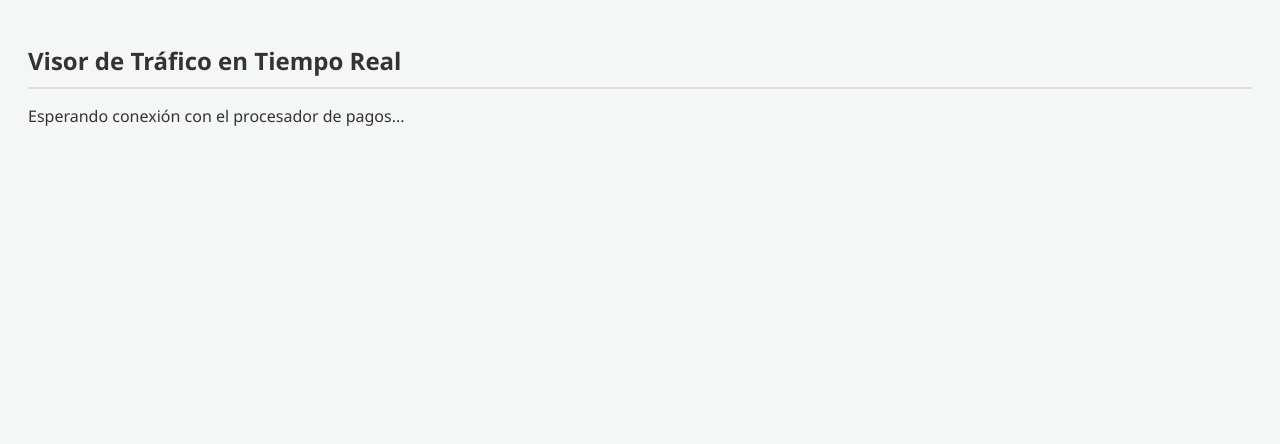
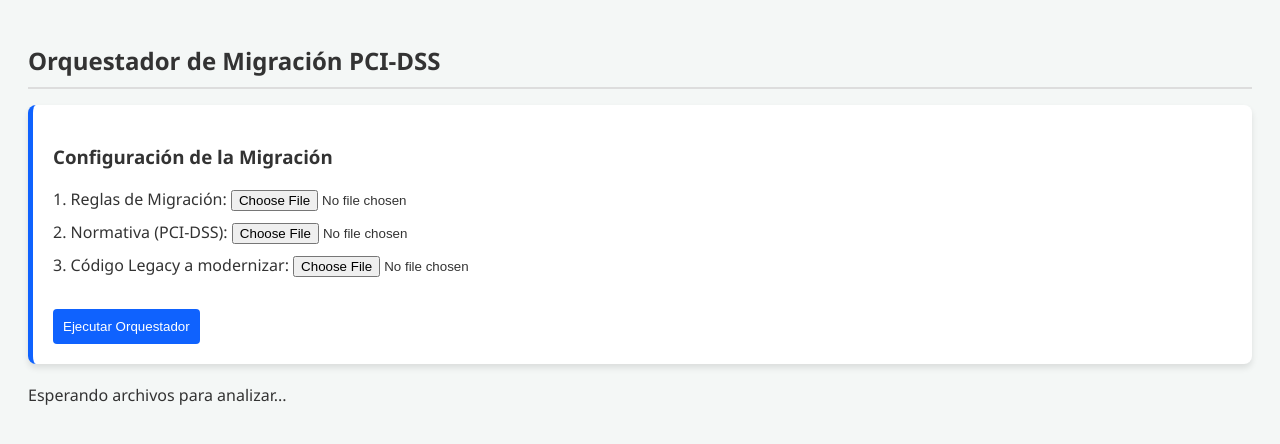
Before and after one commit to AdrianArana/hackaton, a Flask app: page / in a window 1280 px wide. Shown: the top 444 px of the page. Run offline with Flask 3, Linux system fonts and the light colour scheme.

Commit message:
COMMIT CON INTERFAZ TRAMPA

```diff
--- a/templates/index.html
+++ b/templates/index.html
@@ -7,29 +7,63 @@
         body { font-family: 'Segoe UI', Tahoma, Geneva, Verdana, sans-serif; background-color: #f4f7f6; padding: 20px; color: #333; }
         .tarjeta { background: white; padding: 20px; border-radius: 8px; margin-top: 15px; box-shadow: 0 4px 6px rgba(0,0,0,0.1); border-left: 5px solid #0f62fe; }
         h1 { font-size: 24px; border-bottom: 2px solid #ddd; padding-bottom: 10px; }
+        input[type="file"] { margin-bottom: 10px; }
     </style>
 </head>
 <body>
-    <h1>Visor de Tráfico en Tiempo Real</h1>
-    <div id="resultados">
-        <p>Esperando conexión con el procesador de pagos...</p>
+    <h1>Orquestador de Migración PCI-DSS</h1>
+
+    <div class="tarjeta">
+        <h3>Configuración de la Migración</h3>
+        <label>1. Reglas de Migración:</label> <input type="file" id="fileReglas"><br>
+        <label>2. Normativa (PCI-DSS):</label> <input type="file" id="fileNormativas"><br>
+        <label>3. Código Legacy a modernizar:</label> <input type="file" id="fileCodigo"><br><br>
+
+        <button onclick="enviarArchivos()" style="padding: 10px; background: #0f62fe; color: white; border: none; cursor: pointer; border-radius: 4px;">Ejecutar Orquestador</button>
+    </div>
+
+    <div id="resultados" style="margin-top: 20px;">
+        <p>Esperando archivos para analizar...</p>
     </div>
 
     <script>
-        function cargarDatos() {
+        function enviarArchivos() {
+            const reglas = document.getElementById('fileReglas').files[0];
+            const normativas = document.getElementById('fileNormativas').files[0];
+            const codigo = document.getElementById('fileCodigo').files[0];
+
+            if (!reglas || !normativas || !codigo) return alert("Por favor, sube los 3 archivos requeridos.");
+
+            document.getElementById('resultados').innerHTML = "<div class='tarjeta'><p>Analizando normativas y refactorizando código en segundo plano...</p></div>";
+
+            const formData = new FormData();
+            formData.append("reglas", reglas);
+            formData.append("normativas", normativas);
+            formData.append("codigo", codigo);
+
+            fetch('/api/upload', { method: 'POST', body: formData })
+                .then(response => response.json())
+                .then(data => {
+                    // El visor de Flask recargará la pantalla automáticamente cuando FastAPI responda
+                    console.log("Archivos en proceso");
+                })
+                .catch(error => console.error('Error:', error));
+        }
+
+        // Bucle para recargar la pantalla si el backend ha devuelto el código refactorizado
+        setInterval(() => {
             fetch('/api/datos')
                 .then(response => response.json())
                 .then(data => {
-                    document.getElementById('resultados').innerHTML =
-                        `<div class="tarjeta">
-                            <strong>Estado de la Transacción:</strong> ${data.estado} <br><br>
-                            <strong>Detalles (Log):</strong> ${data.info}
-                        </div>`;
-                })
-                .catch(error => console.error('Error de conexión:', error));
-        }
-        // Refresca la web cada 2 segundos
-        setInterval(cargarDatos, 2000);
+                    if (data.estado !== "En espera") {
+                        document.getElementById('resultados').innerHTML =
+                            `<div class="tarjeta">
+                                <strong>Estado:</strong> ${data.estado} <br><br>
+                                <strong>Detalles:</strong><br> ${data.info}
+                            </div>`;
+                    }
+                });
+        }, 2000);
     </script>
 </body>
 </html>
--- a/visor.py
+++ b/visor.py
@@ -1,31 +1,41 @@
 from flask import Flask, render_template, jsonify, request
+import httpx
 
 app = Flask(__name__)
 
-# Memoria temporal para simular los datos que enviará el procesador
+# Memoria temporal
 datos_memoria = {
     "estado": "En espera",
     "info": "Iniciando captura de tráfico. A la espera de eventos de payment_processor.py..."
 }
 
-# Ruta 1: Entrega la página web al usuario
 @app.route('/')
 def panel_de_control():
     return render_template('index.html')
 
-# Ruta 2: Entrega los datos puros en JSON a la web (La API)
 @app.route('/api/datos', methods=['GET'])
 def obtener_datos():
     return jsonify(datos_memoria)
 
-# Ruta 3: Recibe los datos reales desde el código de tus compañeros
 @app.route('/api/enviar', methods=['POST'])
 def recibir_datos():
     global datos_memoria
-    # Sobrescribe la memoria con el JSON que le envíe el procesador
     if request.is_json:
         datos_memoria = request.json
     return jsonify({"mensaje": "Datos recibidos correctamente"})
 
+@app.route('/api/upload', methods=['POST'])
+def upload_file():
+    # Recogemos los tres archivos
+    archivos_frontend = {
+        'reglas': (request.files['reglas'].filename, request.files['reglas'].stream, request.files['reglas'].mimetype),
+        'normativas': (request.files['normativas'].filename, request.files['normativas'].stream, request.files['normativas'].mimetype),
+        'codigo': (request.files['codigo'].filename, request.files['codigo'].stream, request.files['codigo'].mimetype)
+    }
+
+    # Los enviamos de golpe a tu orquestador
+    httpx.post("http://localhost:8001/api/modernize", files=archivos_frontend)
+    return jsonify({"mensaje": "Archivos en proceso"})
+
 if __name__ == '__main__':
     app.run(debug=True, use_reloader=False, port=5000)
```
Also changed, not shown: orchestrator.py (+22 -33 lines).
